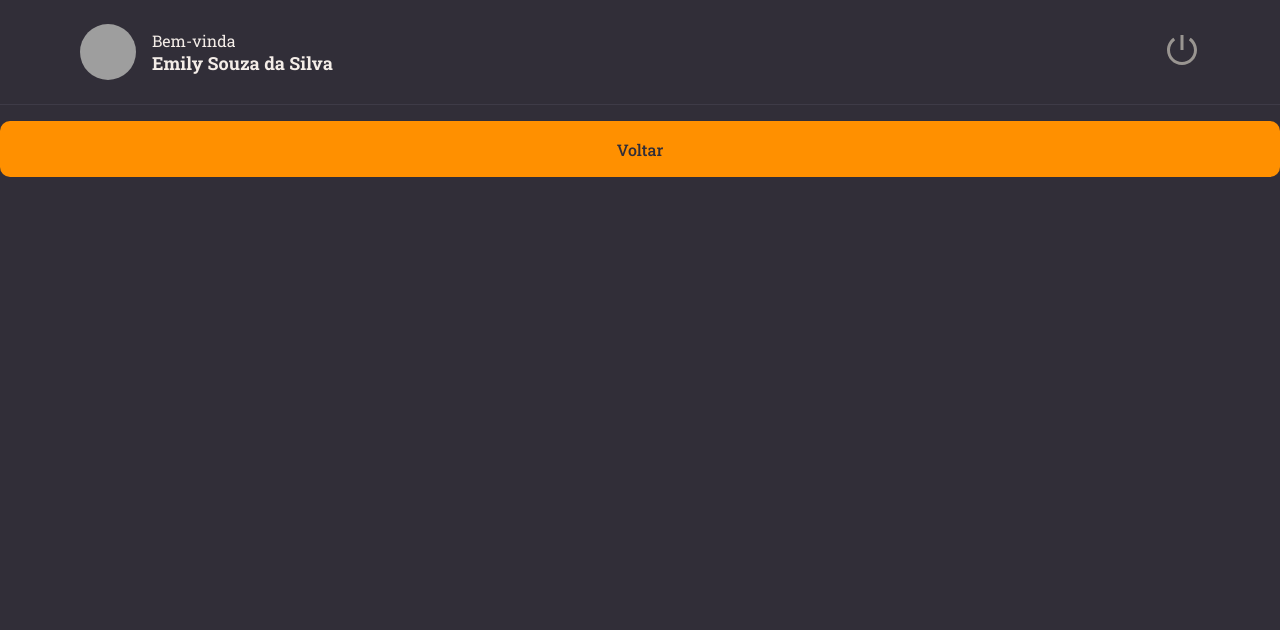
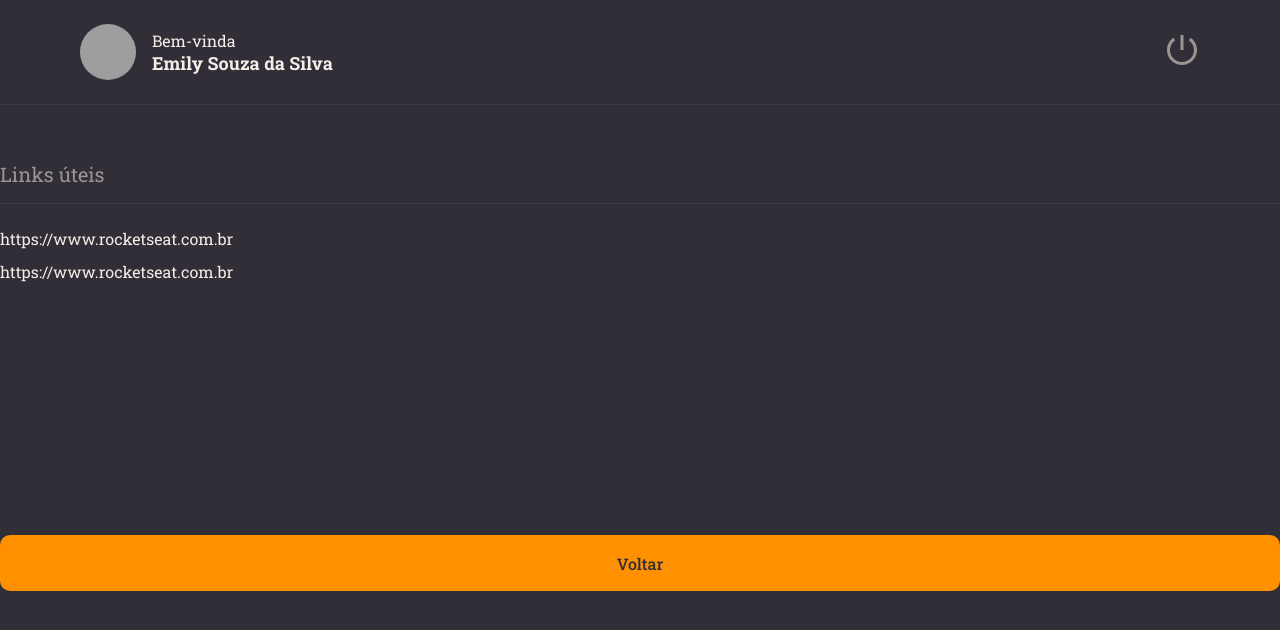
Before and after one commit to EmilySSouza/Rocketnotes, a React (Vite) app: page / in a window 1280 px wide. Shown: the top 630 px of the page. Built offline with nearby package versions, Linux system fonts and the light colour scheme; grey boxes are pictures that could not be loaded.

Commit message:
feat: add section with children and styles

```diff
--- /dev/null
+++ b/src/components/Section/index.jsx
@@ -0,0 +1,10 @@
+import { Container } from './style';
+
+export function Section({ title, children }) {
+    return (
+        <Container>
+            <h2>{title}</h2>
+            {children}
+        </Container>
+    );
+}
--- /dev/null
+++ b/src/components/Section/style.js
@@ -0,0 +1,18 @@
+import styled from 'styled-components';
+
+export const Container = styled.section`
+  margin: 56px 0 28px;
+
+  > h2 {
+    border-bottom-width: 1px;
+    border-bottom-style: solid;
+    border-bottom-color: ${({ theme }) => theme.COLORS.BACKGROUND_700};
+
+    padding-bottom: 16px;
+    margin-bottom: 24px;
+
+    color: ${({ theme }) => theme.COLORS.GRAY_100};
+    font-size: 20px;
+    font-weight: 400;
+  }
+`;
--- a/src/pages/Details/index.jsx
+++ b/src/pages/Details/index.jsx
@@ -1,12 +1,22 @@
-import { Container } from "./styles";
+import { Container, Links } from "./styles";
+
 import { Button } from "../../components/Button";
 import { Header } from "../../components/Header";
+import { Section } from "../../components/Section";
 
 export function Details() {
 
   return(
     <Container>
       <Header />
+
+      <Section title="Links úteis">
+        <Links>
+        <li><a href="#">https://www.rocketseat.com.br</a></li>
+        <li><a href="#">https://www.rocketseat.com.br</a></li>
+        </Links>
+      </Section>
+
       <Button title="Voltar"/>
     </Container>
   )
--- a/src/pages/Details/styles.js
+++ b/src/pages/Details/styles.js
@@ -10,3 +10,16 @@
     "header"
     "content"
 `;
+
+export const Links = styled.ul`
+    list-style: none;
+
+    > li {
+        margin-top: 12px;
+
+        a {
+            color: ${({ theme }) => theme.COLORS.WHITE};
+
+        }
+    }
+`;
```
